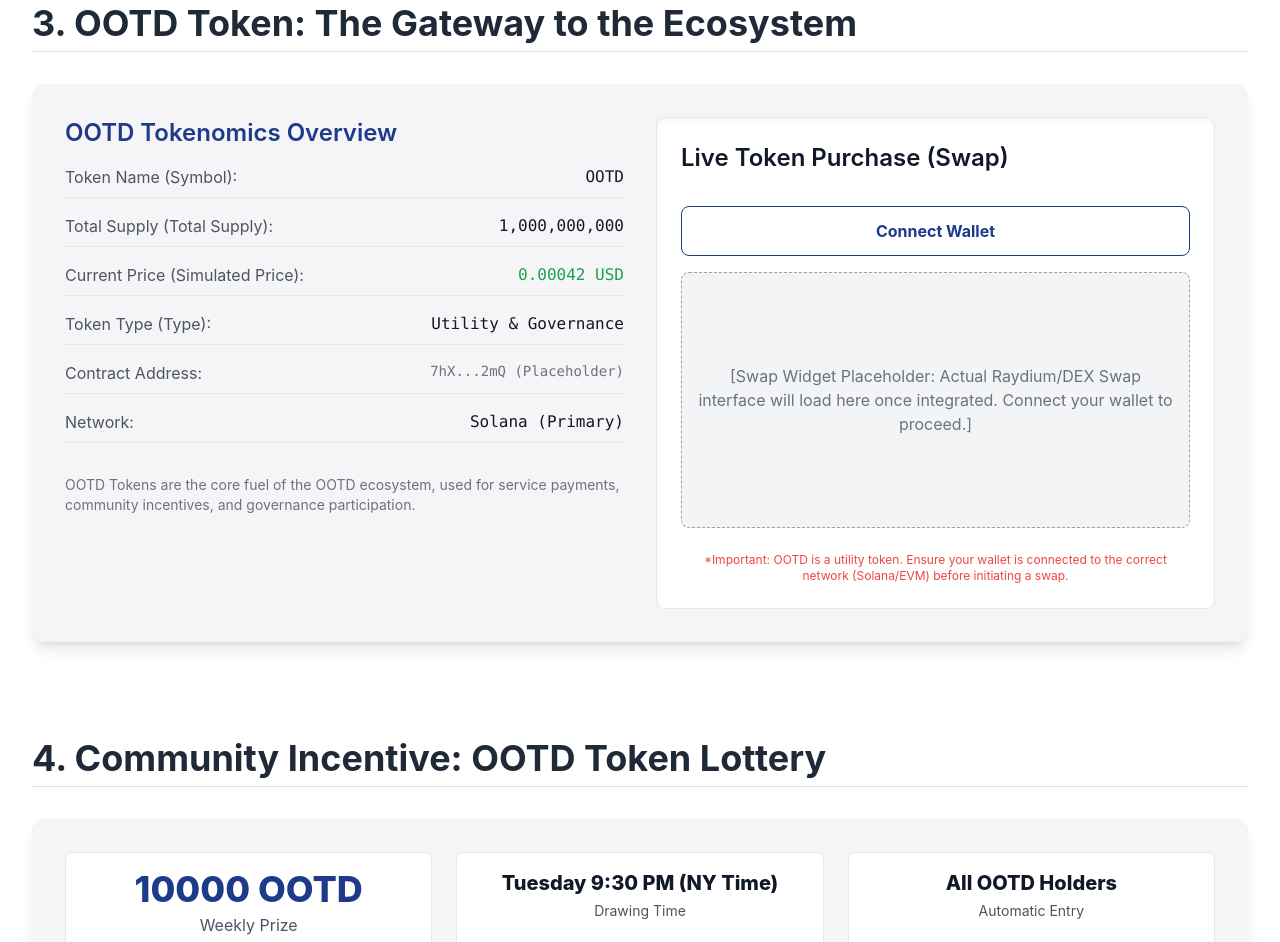
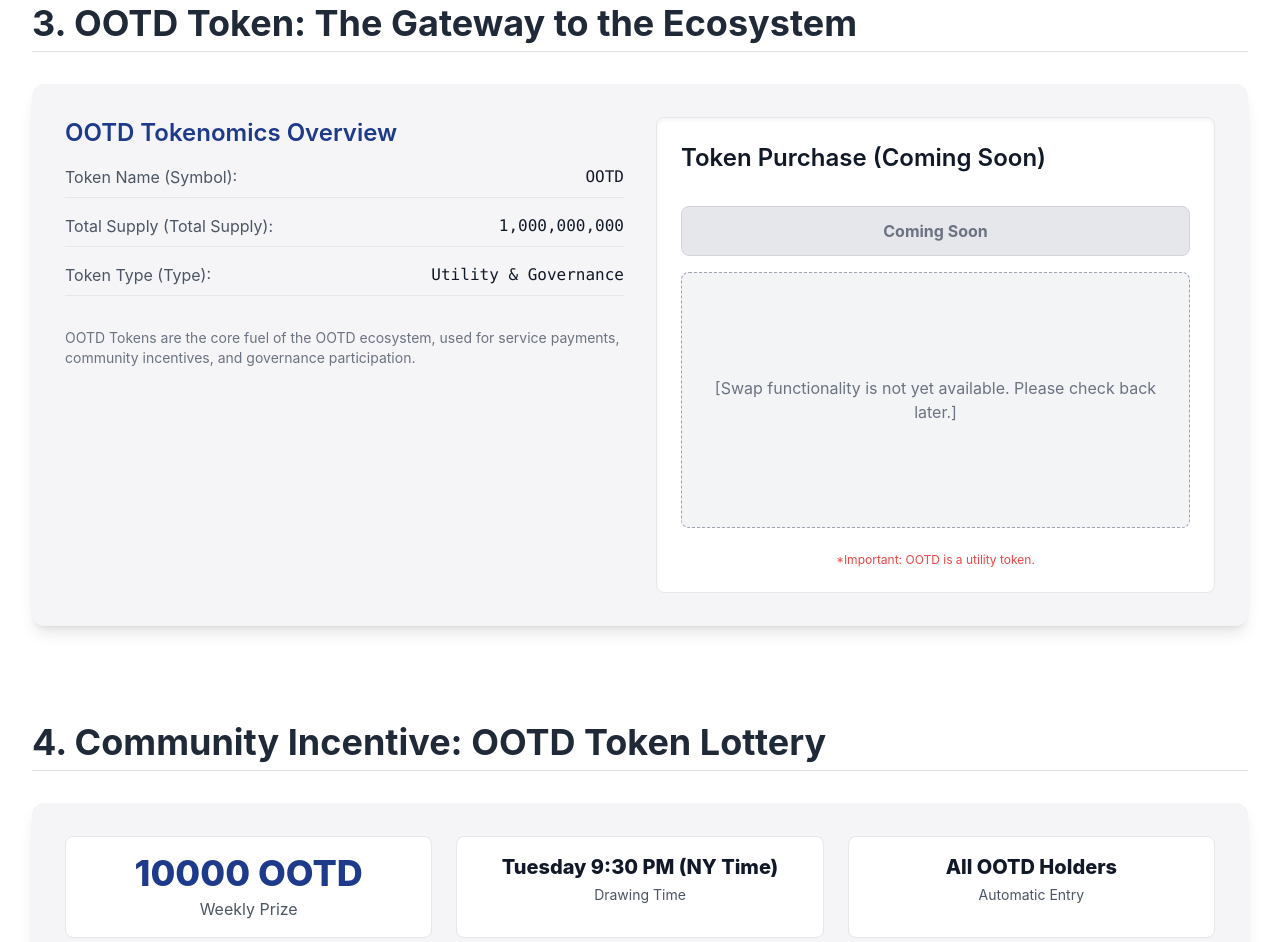
Before and after one commit to stefanyangboom-dot/Stefan, a plain HTML site: page index.html in a window 1280 px wide. Shown: the part 2026-2968 px from the top of the page. Drawn offline with nearby package versions, Linux system fonts and the light colour scheme.

Commit message:
Update index.html

```diff
--- a/index.html
+++ b/index.html
@@ -179,7 +179,7 @@
                         <span class="text-gray-600" data-key="token_supply">Total Supply (Total Supply):</span>
                         <span class="font-mono text-gray-900">1,000,000,000</span>
                     </div>
-                    <div class="flex justify-between border-b border-gray-200 pb-2">
+                    <div class="flex justify-between border-b border-gray-200 pb-2 hidden">
                         <span class="text-gray-600" data-key="token_price">Current Price (Simulated Price):</span>
                         <span class="font-mono text-green-600">0.00042 USD</span>
                     </div>
@@ -188,11 +188,11 @@
                         <span class="font-mono text-gray-900">Utility & Governance</span>
                     </div>
                     <!-- New Contract Address Field for credibility -->
-                    <div class="flex justify-between border-b border-gray-200 pb-2">
+                    <div class="flex justify-between border-b border-gray-200 pb-2 hidden">
                         <span class="text-gray-600" data-key="token_contract_address">Contract Address:</span>
                         <span class="font-mono text-sm text-gray-500 truncate">7hX...2mQ (Placeholder)</span>
                     </div>
-                    <div class="flex justify-between border-b border-gray-200 pb-2">
+                    <div class="flex justify-between border-b border-gray-200 pb-2 hidden">
                         <span class="text-gray-600" data-key="token_network">Network:</span>
                         <span class="font-mono text-gray-900">Solana (Primary)</span>
                     </div>
@@ -202,22 +202,22 @@
 
                 <!-- Live Purchase Interface Placeholder -->
                 <div class="bg-white p-6 rounded-lg shadow-inner space-y-4 border border-gray-200">
-                    <h3 class="text-2xl font-semibold text-gray-900 mb-4" data-key="token_live_buy_header">Live Token Purchase (Swap)</h3>
+                    <h3 class="text-2xl font-semibold text-gray-900 mb-4" data-key="token_live_buy_header">Token Purchase (Coming Soon)</h3>
 
                     <!-- Wallet Connection UI -->
-                    <button id="connectWalletButton" class="w-full py-3 border border-accent text-accent font-bold rounded-lg hover:bg-accent hover:text-white transition duration-300">
-                        <span data-key="token_connect_wallet">Connect Wallet</span>
+                    <button id="connectWalletButton" class="w-full py-3 border border-gray-300 text-gray-500 font-bold rounded-lg bg-gray-200 cursor-not-allowed" disabled>
+                        <span data-key="token_connect_wallet">Coming Soon</span>
                     </button>
 
                     <!-- Swap Widget Placeholder -->
                     <div id="swapWidgetPlaceholder" class="w-full h-64 bg-gray-100 rounded-lg flex items-center justify-center text-center text-gray-500 border border-dashed border-gray-400 p-4">
                         <p data-key="token_swap_placeholder">
-                            [Swap Widget Placeholder: Actual Raydium/DEX Swap interface will load here once integrated. Connect your wallet to proceed.]
+                            [Swap functionality is not yet available. Please check back later.]
                         </p>
                     </div>
 
                     <p class="text-xs text-red-500 pt-2 text-center" data-key="token_real_disclaimer">
-                        *Important: OOTD is a utility token. Ensure your wallet is connected to the correct network (Solana/EVM) before initiating a swap.
+                        *Important: OOTD is a utility token.
                     </p>
                 </div>
 
@@ -383,10 +383,10 @@
                 'token_fuel_desc': 'OOTD Tokens are the core fuel of the OOTD ecosystem, used for service payments, community incentives, and governance participation.',
                 'token_contract_address': 'Contract Address:',
                 'token_network': 'Network:',
-                'token_live_buy_header': 'Live Token Purchase (Swap)',
-                'token_connect_wallet': 'Connect Wallet',
-                'token_swap_placeholder': '[Swap Widget Placeholder: Actual Raydium/DEX Swap interface will load here once integrated. Connect your wallet to proceed.]',
-                'token_real_disclaimer': '*Important: OOTD is a utility token. Ensure your wallet is connected to the correct network (Solana/EVM) before initiating a swap.',
+                'token_live_buy_header': 'Token Purchase (Coming Soon)',
+                'token_connect_wallet': 'Coming Soon',
+                'token_swap_placeholder': '[Swap functionality is not yet available. Please check back later.]',
+                'token_real_disclaimer': '*Important: OOTD is a utility token.',
                 'lottery_header': '4. Community Incentive: OOTD Token Lottery',
                 'lottery_weekly_prize': 'Weekly Prize',
                 'lottery_prize_time': 'Drawing Time',
@@ -447,10 +447,10 @@
                 'token_fuel_desc': 'OOTD 代币是 OOTD 生态系统的核心燃料，用于支付服务、激励社区贡献和参与治理。',
                 'token_contract_address': '合约地址:',
                 'token_network': '网络:',
-                'token_live_buy_header': '代币实时购买 (Swap)',
-                'token_connect_wallet': '连接钱包',
-                'token_swap_placeholder': '[Swap Widget 占位符：实际 Raydium/DEX 兑换界面集成后将在此处加载。请连接您的钱包以继续。]',
-                'token_real_disclaimer': '*重要提示：OOTD为生态实用型代币。在发起兑换前，请确保您的钱包已连接到正确的网络（Solana/EVM）。',
+                'token_live_buy_header': '代币购买 (暂未开放)',
+                'token_connect_wallet': '暂未开放',
+                'token_swap_placeholder': '[兑换功能暂未开放，敬请期待。]',
+                'token_real_disclaimer': '*重要提示：OOTD为生态实用型代币。',
                 'lottery_header': '4. 社区激励：OOTD 代币抽奖',
                 'lottery_weekly_prize': '每周奖金',
                 'lottery_prize_time': '准时开奖',
@@ -584,6 +584,8 @@
 
         // --- Wallet Connection Logic ---
         const connectWallet = async () => {
+            // This button is disabled in the current HTML, so this function won't be called.
+            // Keeping the logic here for future re-enabling.
             const connectButton = document.getElementById('connectWalletButton');
             const buttonSpan = connectButton.querySelector('span');
 
@@ -591,22 +593,16 @@
                 let provider;
                 let accounts;
 
-                // 1. Try Phantom (Solana)
                 if ('phantom' in window) {
                     provider = window.phantom?.solana;
                     if (provider?.isPhantom) {
                         const resp = await provider.connect();
                         accounts = [resp.publicKey.toString()];
-                        console.log('Connected to Phantom:', accounts[0]);
                     }
-                }
-
-                // 2. If Phantom not found or fails, try MetaMask (Ethereum)
-                if (!accounts && 'ethereum' in window) {
+                } else if ('ethereum' in window) {
                     provider = window.ethereum;
                     if(provider.isMetaMask){
                          accounts = await provider.request({ method: 'eth_requestAccounts' });
-                         console.log('Connected to MetaMask:', accounts[0]);
                     }
                 }
 
@@ -615,11 +611,8 @@
                     const shortAddress = `${address.substring(0, 6)}...${address.substring(address.length - 4)}`;
                     buttonSpan.innerText = `Connected: ${shortAddress}`;
                     connectButton.disabled = true;
-                    connectButton.classList.add('cursor-not-allowed', 'bg-gray-200', 'hover:bg-gray-200', 'text-gray-500');
-                     connectButton.classList.remove('hover:bg-accent', 'hover:text-white');
                 } else {
                     buttonSpan.innerText = 'No compatible wallet found';
-                    console.error('No compatible wallet (Phantom or MetaMask) found.');
                 }
 
             } catch (error) {
@@ -632,9 +625,7 @@
         // --- Admin Mode Activation (Secure Method) ---
         // The console-based activation is replaced with a secret sequence.
         // Sequence: Click the footer 4 times, then click the "OOTD" logo in the header.
-        //
-        // (安全提示：管理员激活方式已改为秘密序列。)
-        // (激活方式：点击页面底部页脚4次，然后点击顶部的OOTD标志1次。)
+        let footerClickCount = 0;
 
         // Initialize and Event Listeners
         document.addEventListener('DOMContentLoaded', () => {
@@ -643,7 +634,7 @@
 
             // Start countdown timer
             updateCountdown();
-            setInterval(updateCountdown, 1000); // Update every second
+            setInterval(updateCountdown, 1000);
 
             // Smooth scroll for navigation
             document.querySelectorAll('a[href^="#"]').forEach(anchor => {
@@ -651,12 +642,9 @@
                     e.preventDefault();
                     const href = this.getAttribute('href');
                     if (href && href !== '#') {
-                        const targetElement = document.querySelector(href);
-                        if (targetElement) {
-                             targetElement.scrollIntoView({
-                                behavior: 'smooth'
-                            });
-                        }
+                        document.querySelector(href).scrollIntoView({
+                            behavior: 'smooth'
+                        });
                     }
                 });
             });
@@ -664,9 +652,6 @@
             // Language switcher event
             document.getElementById('lang-switcher-en').addEventListener('click', () => setLanguage('en'));
             document.getElementById('lang-switcher-zh').addEventListener('click', () => setLanguage('zh'));
-
-             // Wallet connect event
-            document.getElementById('connectWalletButton').addEventListener('click', connectWallet);
 
             // Lottery draw event (with admin check)
             document.getElementById('draw-lottery-btn').addEventListener('click', () => {
@@ -677,8 +662,7 @@
                 }
             });
 
-            // --- Admin Mode Activation (Secret Sequence) ---
-            let footerClickCount = 0;
+            // Admin Mode Activation
             const footerElement = document.querySelector('footer');
             const logoElement = document.getElementById('logo');
 
@@ -686,9 +670,7 @@
                 footerElement.addEventListener('click', () => {
                     if (isAdmin) return;
                     footerClickCount++;
-                    if (footerClickCount > 4) {
-                        footerClickCount = 0; // Reset if clicked too many times
-                    }
+                    if (footerClickCount > 4) footerClickCount = 0;
                 });
 
                 logoElement.addEventListener('click', () => {
@@ -697,7 +679,6 @@
                         isAdmin = true;
                         showToast('toast_admin_enabled');
                     }
-                    // Reset count regardless of success
                     footerClickCount = 0;
                 });
             }
```
